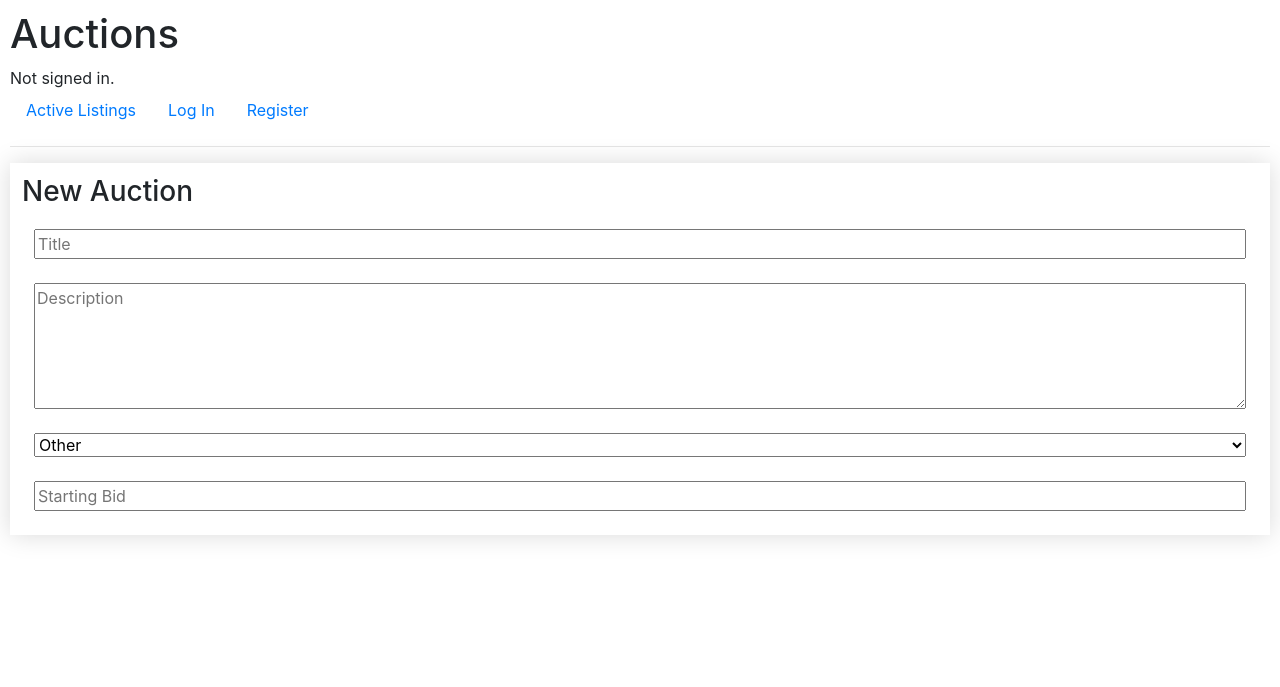
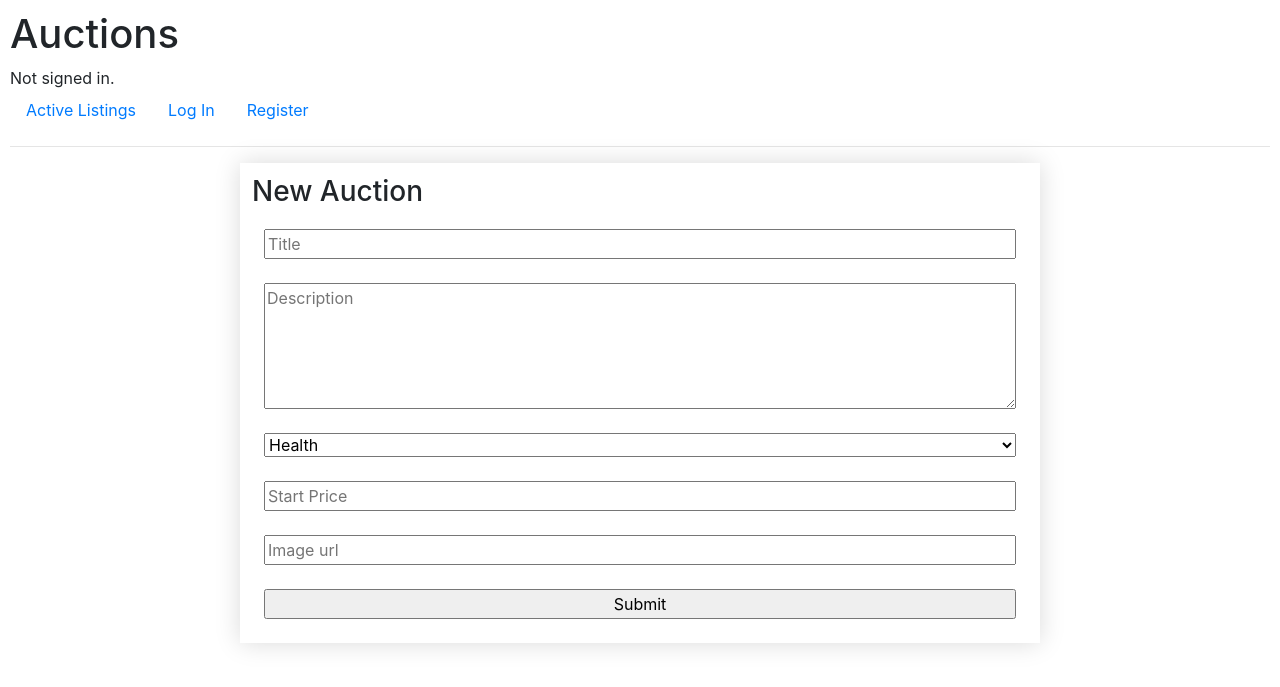
Before and after one commit to atilagulers/auctions-django, a Django app: page /create in a window 1280 px wide. Shown: the top 687 px of the page. Run offline with Django 3.2, Linux system fonts and the light colour scheme; data comes from the database, SQL or seed files in the repository; some libraries are stand-ins or nearby versions.

Commit message:
complete create auction

```diff
--- a/auctions/models.py
+++ b/auctions/models.py
@@ -18,8 +18,9 @@ class Category(models.Model):
 class Auction(models.Model):
     title = models.CharField(max_length=64)
     description = models.CharField(max_length=256)
-    imageUrl = models.CharField(max_length=1000)
-    highest_bid = models.ForeignKey("Bid", on_delete=models.DO_NOTHING, related_name="bid_price")
+    image_url = models.CharField(max_length=1000)
+    start_price = models.DecimalField(max_digits=10, decimal_places=2, default=0)
+    highest_bid = models.ForeignKey("Bid", on_delete=models.DO_NOTHING, related_name="bid_price", blank=True, null=True)
     user = models.ForeignKey("User", on_delete=models.DO_NOTHING, related_name='user_actions')
     category = models.ForeignKey("Category", on_delete=models.DO_NOTHING, related_name='category_auctions')
     isActive = models.BooleanField(default=True)
@@ -28,7 +29,8 @@ class Auction(models.Model):
     updated_at = models.DateTimeField(auto_now=True)
 
     def __str__(self) -> str:
-        return f"{self.title} - ${self.highest_bid.amount} - ({self.category})"
+        highest_bid_amount = self.highest_bid.amount if self.highest_bid else self.start_price
+        return f"{self.title} - ${highest_bid_amount} - ({self.category})"
 
 
 
--- a/auctions/templates/auctions/create.html
+++ b/auctions/templates/auctions/create.html
@@ -2,18 +2,23 @@
 
 
 {% block body %}
-	<div style="box-shadow: 0 0 24px rgb(0, 0, 0, .15); padding: 12px;">
+	<div style="box-shadow: 0 0 24px rgb(0, 0, 0, .15); padding: 12px; max-width: 800px; margin:auto">
 		<h3>New Auction</h3>
-		<form action="" method="post" style="display: flex; flex-direction: column; gap: 24px; padding: 12px;">
+		<div style="color: red;">{{error}}</div>
+		<form action="{% url 'create' %}" method="post" style="display: flex; flex-direction: column; gap: 24px; padding: 12px;">
+			{% csrf_token %}
 			<input type="text" name="title" placeholder="Title">
 			<textarea name="description" placeholder="Description" rows="5"></textarea>
 
-			<select name="category" id="category-select">
-				<option value="">Other</option>
-				<option value="health">Health</option>
+			<select name="category_id" id="category-select">
+				{% for category in categories %}
+					<option value="{{category.id}}">{{category.title}}</option>
+				{% endfor %}
 			</select>
 
-			<input type="number" placeholder="Starting Bid" min="1" step="any" name="amount">
+			<input type="number" placeholder="Start Price" min="1" step="any" name="start_price">
+			<input type="text" placeholder="Image url" name="image_url">
+			<input type="submit">
 		</form>
 	</div>
 
--- a/auctions/templates/auctions/layout.html
+++ b/auctions/templates/auctions/layout.html
@@ -22,6 +22,9 @@
             </li>
             {% if user.is_authenticated %}
                 <li class="nav-item">
+                      <a class="nav-link" href="{% url 'create' %}">Create Listing</a>
+                </li>
+                    <li class="nav-item">
                     <a class="nav-link" href="{% url 'logout' %}">Log Out</a>
                 </li>
             {% else %}
--- a/auctions/views.py
+++ b/auctions/views.py
@@ -4,7 +4,8 @@ from django.http import HttpResponse, HttpResponseRedirect
 from django.shortcuts import render
 from django.urls import reverse
 
-from .models import User
+
+from .models import User, Auction, Category, Bid
 
 
 def index(request):
@@ -63,4 +64,27 @@ def register(request):
         return render(request, "auctions/register.html")
 
 def create(request):
-    return render(request, "auctions/create.html")
+    categories = Category.objects.all()
+
+    if request.method == 'POST':
+        user = request.user
+        if not user.is_authenticated:
+            return render(request, "auctions/create.html", {
+                "error": "Please login to create Auction"
+            })
+
+        title = request.POST["title"]
+        description = request.POST["description"]
+        category_id = request.POST["category_id"]
+        category = Category.objects.get(pk=category_id)
+        start_price = request.POST["start_price"]
+        image_url = request.POST["image_url"]
+        new_auction = Auction(title=title, description=description,category=category,start_price=start_price, image_url=image_url, user=user)
+        new_auction.save()
+
+        return HttpResponseRedirect(reverse("index"))
+
+
+    return render(request, "auctions/create.html", {
+        "categories": categories
+    })
```
Also changed, not shown: auctions/migrations/0001_initial.py, auctions/migrations/0002_alter_auction_highest_bid.py (added), db.sqlite3.
